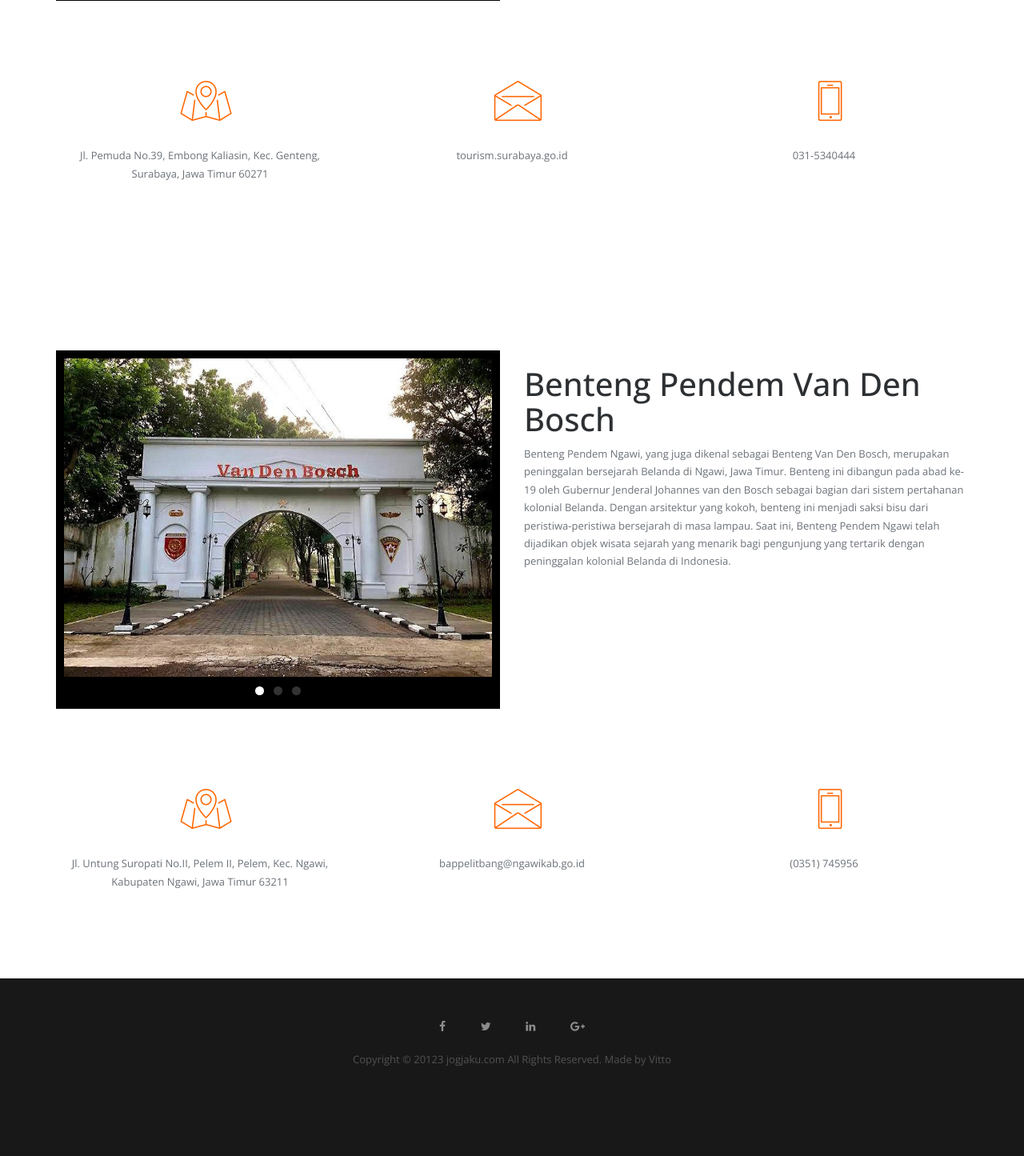
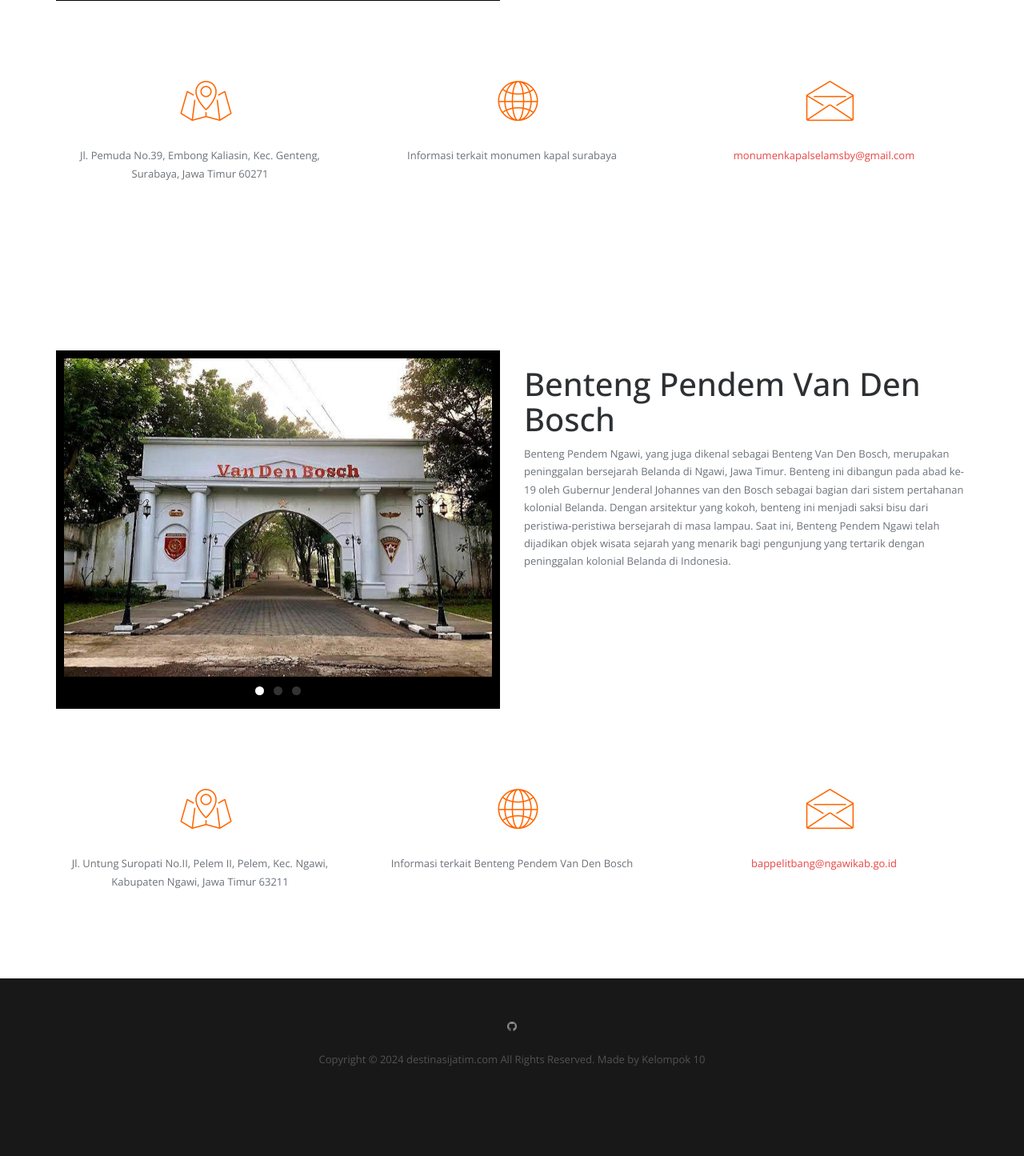
Before and after one commit to mulyani07/UAS-PEMWEB, a PHP site: page /wisatasejarah.php in a window 1280 px wide. Shown: the part 2634-4079 px from the top of the page at 80% size. Run offline with PHP 8.4, Linux system fonts and the light colour scheme; data that the repository does not hold is empty; some libraries are stand-ins or nearby versions; some web fonts are replaced.

Commit message:
Add files via upload

```diff
--- a/destinasijatim/wisatasejarah.php
+++ b/destinasijatim/wisatasejarah.php
@@ -129,19 +129,28 @@ $events = $req->fetchAll();
       <section id="services" class="services service-section">
             <div class="container">
               <div class="row">
-                <div class="col-md-4 col-sm-6 services text-center"> <span class="icon icon-map" style="color:#F60"></span>
+                <div class="col-md-4 col-sm-6 services text-center">
+                <a href="https://maps.app.goo.gl/5MMK4SBS75xf6ULG9" target="_blank">
+                  <span class="icon icon-map" style="color:#F60"></span>
+                  </a>
                   <div class="services-content">
                     <p>Jl. Raya Candi V No.5D, Doro, Karangwidoro, Kec. Dau, Kabupaten Malang, Jawa Timur 65151</p>
                   </div>
                 </div>
-                <div class="col-md-4 col-sm-6 services text-center"> <span class="icon icon-envelope" style="color:#F60"></span>
+                <div class="col-md-4 col-sm-6 services text-center">
+                <a href="https://salsawisata.com/candi-badut/" target="_blank">
+                  <span class="icon icon-global" style="color:#F60"></span>
+                  </a>
                   <div class="services-content">
-                    <p>Tidak tersedia</p>
+                    <p>Informasi terkait candi badut</p>
                   </div>
                 </div>
-                <div class="col-md-4 col-sm-6 services text-center"> <span class="icon icon-phone" style="color:#F60"></span>
+                <div class="col-md-4 col-sm-6 services text-center">
+                <a href="https://wa.me/628112939969" target="_blank">
+                <span class="icon icon-phone" style="color:#F60"></span>
+                </a>
                   <div class="services-content">
-                    <p>Tidak tersedia</p>
+                    <p>+628112939969</p>
                   </div>
                 </div>
               </div>
@@ -183,19 +192,28 @@ $events = $req->fetchAll();
       <section id="services" class="services service-section">
             <div class="container">
               <div class="row">
-                <div class="col-md-4 col-sm-6 services text-center"> <span class="icon icon-map" style="color:#F60"></span>
+                <div class="col-md-4 col-sm-6 services text-center">
+                <a href="https://maps.app.goo.gl/o5nR7aTLEyjwcniH6" target="_blank">
+                  <span class="icon icon-map" style="color:#F60"></span>
+                  </a>
                   <div class="services-content">
                     <p>Jl. Raya Buduran - Jembatan Layang, Bedrek, Siwalanpanji, Kec. Buduran, Kabupaten Sidoarjo, Jawa Timur 61252</p>
                   </div>
                 </div>
-                <div class="col-md-4 col-sm-6 services text-center"> <span class="icon icon-envelope" style="color:#F60"></span>
+                <div class="col-md-4 col-sm-6 services text-center">
+                <a href="https://museummputantular.com/" target="_blank">
+                  <span class="icon icon-global" style="color:#F60"></span>
+                  </a>
                   <div class="services-content">
-                    <p>museummputantular.com</p>
+                    <p>Informasi terkait museum mpu tantular</p>
                   </div>
                 </div>
-                <div class="col-md-4 col-sm-6 services text-center"> <span class="icon icon-phone" style="color:#F60"></span>
+                <div class="col-md-4 col-sm-6 services text-center">
+                <a href="https://museummputantular.com/kontak-kami/" target="_blank">
+                  <span class="icon icon-phone" style="color:#F60"></span>
+                  </a>
                   <div class="services-content">
-                    <p>031-8056688</p>
+                    <p>Narahubung</p>
                   </div>
                 </div>
               </div>
@@ -236,19 +254,26 @@ $events = $req->fetchAll();
     <section id="services" class="services service-section">
             <div class="container">
               <div class="row">
-                <div class="col-md-4 col-sm-6 services text-center"> <span class="icon icon-map" style="color:#F60"></span>
+                <div class="col-md-4 col-sm-6 services text-center">
+                <a href="https://maps.app.goo.gl/i1uM9vaGTMnyAKYL9" target="_blank">
+                  <span class="icon icon-map" style="color:#F60"></span>
+                  </a>
                   <div class="services-content">
                     <p>Jl. Pemuda No.39, Embong Kaliasin, Kec. Genteng, Surabaya, Jawa Timur 60271</p>
                   </div>
                 </div>
-                <div class="col-md-4 col-sm-6 services text-center"> <span class="icon icon-envelope" style="color:#F60"></span>
+                <div class="col-md-4 col-sm-6 services text-center">
+                <a href="http://www.monkasel-surabaya.com/" target="_blank">
+                  <span class="icon icon-global" style="color:#F60"></span>
+                  </a>
                   <div class="services-content">
-                    <p>tourism.surabaya.go.id</p>
+                    <p>Informasi terkait monumen kapal surabaya</p>
                   </div>
                 </div>
-                <div class="col-md-4 col-sm-6 services text-center"> <span class="icon icon-phone" style="color:#F60"></span>
-                  <div class="services-content">
-                    <p>031-5340444</p>
+                <div class="col-md-4 col-sm-6 services text-center">
+                <span class="icon icon-envelope" style="color:#F60"></span>
+                <div class="services-content">
+                <p><a href="mailto:monumenkapalselamsby@gmail.com">monumenkapalselamsby@gmail.com</a></p>
                   </div>
                 </div>
               </div>
@@ -289,19 +314,27 @@ $events = $req->fetchAll();
     <section id="services" class="services service-section">
             <div class="container">
               <div class="row">
-                <div class="col-md-4 col-sm-6 services text-center"> <span class="icon icon-map" style="color:#F60"></span>
+                <div class="col-md-4 col-sm-6 services text-center">
+                <a href="https://maps.app.goo.gl/CgPv49wdL3g9V1KC9" target="_blank">
+                  <span class="icon icon-map" style="color:#F60"></span>
+                  </a>
                   <div class="services-content">
                     <p>Jl. Untung Suropati No.II, Pelem II, Pelem, Kec. Ngawi, Kabupaten Ngawi, Jawa Timur 63211</p>
                   </div>
                 </div>
-                <div class="col-md-4 col-sm-6 services text-center"> <span class="icon icon-envelope" style="color:#F60"></span>
+                <div class="col-md-4 col-sm-6 services text-center">
+                <a href="https://bappelitbang.ngawikab.go.id/elementor-2109/" target="_blank">
+                  <span class="icon icon-global" style="color:#F60"></span>
+                  </a>
                   <div class="services-content">
-                    <p>bappelitbang@ngawikab.go.id</p>
+                    <p>Informasi terkait Benteng Pendem Van Den Bosch</p>
                   </div>
                 </div>
-                <div class="col-md-4 col-sm-6 services text-center"> <span class="icon icon-phone" style="color:#F60"></span>
-                  <div class="services-content">
-                    <p>(0351) 745956</p>
+                <div class="col-md-4 col-sm-6 services text-center">
+                <span class="icon icon-envelope" style="color:#F60"></span>
+                <div class="services-content">
+                <p><a href="mailto:bappelitbang@ngawikab.go.id">bappelitbang@ngawikab.go.id</a></p>
+                  </div>
                   </div>
                 </div>
               </div>
@@ -316,13 +349,11 @@ $events = $req->fetchAll();
   <div class="footer-top section">
     <div class="container" align="center">
       <div class="row">
-        <a style="padding:20px"; href="#"><i class="fa fa-facebook"></i></a>
-        <a style="padding:20px"; href="#"><i class="fa fa-twitter"></i></a>
-        <a style="padding:20px"; href="#"><i class="fa fa-linkedin"></i></a>
-        <a style="padding:20px"; href="#"><i class="fa fa-google-plus"></i></a>
+        <a style="padding:20px"; href="https://github.com/mulyani07/UAS-PEMWEB"><i class="fa fa-github"></i></a>
+
         <br>
         <br>
-<p>Copyright © 20123 jogjaku.com All Rights Reserved. Made by Vitto
+<p>Copyright © 2024 destinasijatim.com All Rights Reserved. Made by Kelompok 10
       </div>
     </div>
   </div>
```
